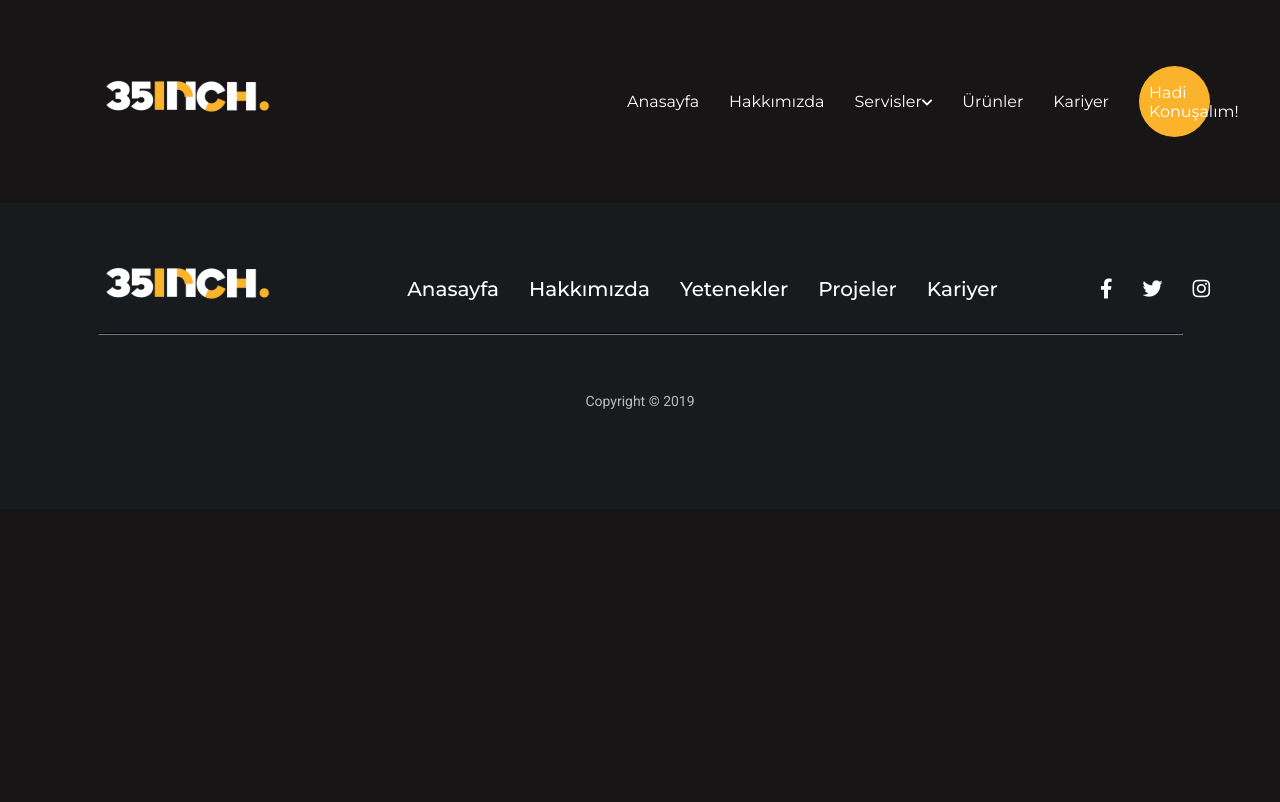
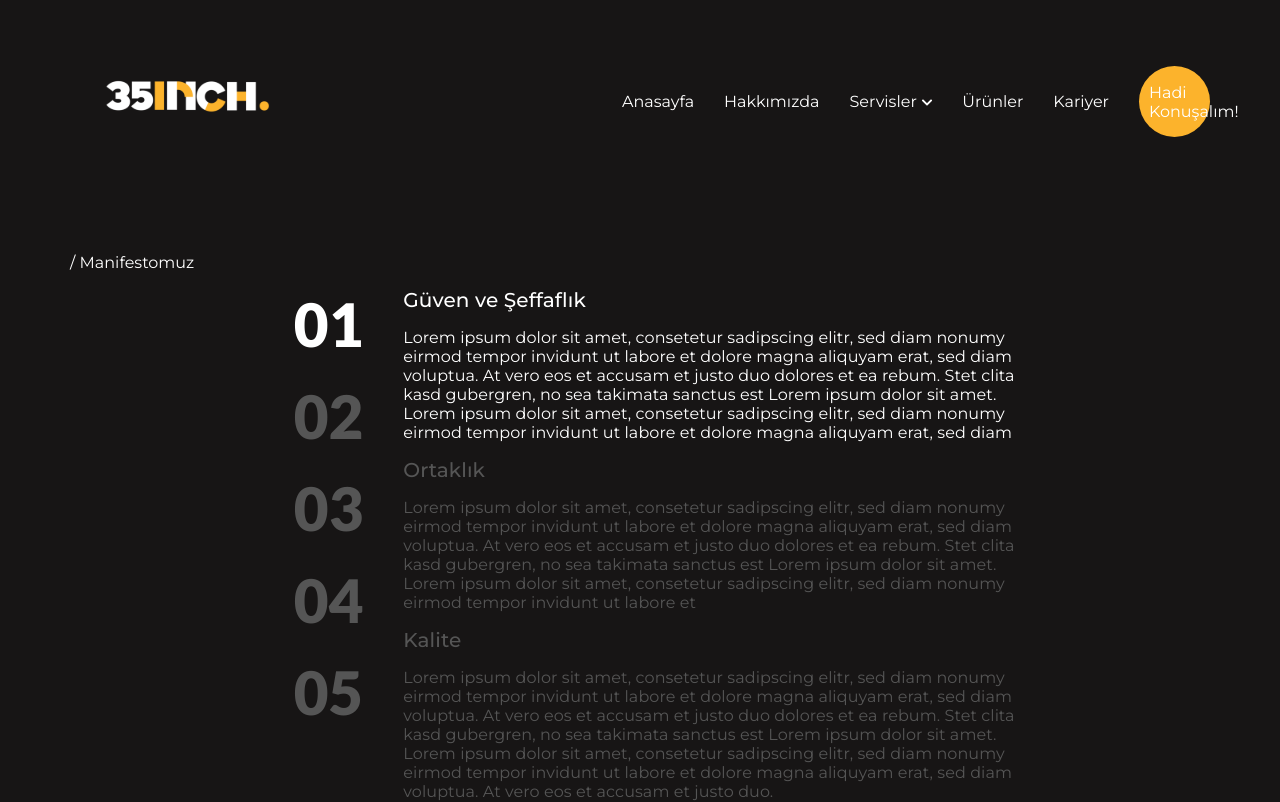
Before and after one commit to emrecan-balgun/35inch-ui, a React (Create React App) app: page / in a window 1280 px wide. Shown: the top 802 px of the page. Built offline with nearby package versions, Linux system fonts and the light colour scheme.

Commit message:
add manifesto

```diff
--- a/src/App.js
+++ b/src/App.js
@@ -1,12 +1,13 @@
-import logo from './logo.svg';
 import './App.css';
 import Header from './Container/Header';
 import Footer from './Container/Footer';
+import Manifesto from './Components/Manifesto';
 
 function App() {
   return (
     <>
     <Header/>
+    <Manifesto />
     <Footer/>
     </>
   );
--- /dev/null
+++ b/src/Components/Manifesto.js
@@ -0,0 +1,63 @@
+import './manifesto.css';
+
+function Manifesto() {
+  return (
+    <div className="manifesto-container">
+        <span>/ Manifestomuz</span>
+        <div className="manifesto">
+             <ul className="numbers">
+                 <li className="count">01</li>
+                 <li className="count off">02</li>
+                 <li className="count off">03</li>
+                 <li className="count off">04</li>
+                 <li className="count off">05</li>
+             </ul>
+             <ul>
+                 <li>
+                    <div className="manifesto-text">
+                        <span>Güven ve Şeffaflık</span>
+                        <p>Lorem ipsum dolor sit amet, consetetur sadipscing elitr, sed diam nonumy eirmod tempor invidunt ut labore et dolore magna aliquyam erat, sed diam voluptua. At vero eos et accusam et justo duo dolores et ea rebum. Stet clita kasd gubergren, no sea takimata sanctus est Lorem ipsum dolor sit amet. Lorem ipsum dolor sit amet, consetetur sadipscing elitr, sed diam nonumy eirmod tempor invidunt ut labore et dolore magna aliquyam erat, sed diam</p>
+                    </div>
+                 </li>
+                 <li>
+                    <div className="manifesto-text off">
+                        <span>Ortaklık</span>
+                        <p>Lorem ipsum dolor sit amet, consetetur sadipscing elitr, sed diam nonumy eirmod tempor invidunt ut labore et dolore magna aliquyam erat, sed diam voluptua. At vero eos et accusam et justo duo dolores et ea rebum. Stet clita kasd gubergren, no sea takimata sanctus est Lorem ipsum dolor sit amet. Lorem ipsum dolor sit amet, consetetur sadipscing elitr, sed diam nonumy eirmod tempor invidunt ut labore et</p>
+                    </div>
+                 </li>
+                 <li>
+                    <div className="manifesto-text off">
+                        <span>Kalite</span>
+                        <p>Lorem ipsum dolor sit amet, consetetur sadipscing elitr, sed diam nonumy eirmod tempor invidunt ut labore et dolore magna aliquyam erat, sed diam voluptua. At vero eos et accusam et justo duo dolores et ea rebum. Stet clita kasd gubergren, no sea takimata sanctus est Lorem ipsum dolor sit amet. Lorem ipsum dolor sit amet, consetetur sadipscing elitr, sed diam nonumy eirmod tempor invidunt ut labore et dolore magna aliquyam erat, sed diam voluptua. At vero eos et accusam et justo duo.</p>
+                    </div>
+                 </li>
+             </ul>
+        </div>
+        {/* <div className="numbers">
+            <div className="newItem">
+                <span className="counter">01</span>
+                <div>
+                    <span className="title">Güven ve Şeffaflık</span>
+                    <p className="text">Lorem ipsum dolor sit amet, consetetur sadipscing elitr, sed diam nonumy eirmod tempor invidunt ut labore et dolore magna aliquyam erat, sed diam voluptua. At vero eos et accusam et justo duo dolores et ea rebum. Stet clita kasd gubergren, no sea takimata sanctus est Lorem ipsum dolor sit amet. Lorem ipsum dolor sit amet, consetetur sadipscing elitr, sed diam nonumy eirmod tempor invidunt ut labore et dolore magna aliquyam erat, sed diam</p>
+                </div>
+            </div>
+            <div className="newItem">
+                <span className="counter off">02</span>
+                <div>
+                    <span className="title">Ortaklık</span>
+                    <p className="text">Lorem ipsum dolor sit amet, consetetur sadipscing elitr, sed diam nonumy eirmod tempor invidunt ut labore et dolore magna aliquyam erat, sed diam voluptua. At vero eos et accusam et justo duo dolores et ea rebum. Stet clita kasd gubergren, no sea takimata sanctus est Lorem ipsum dolor sit amet. Lorem ipsum dolor sit amet, consetetur sadipscing elitr, sed diam nonumy eirmod tempor invidunt ut labore et</p>
+                </div>
+            </div>
+            <div className="newItem">
+                <span className="counter off">03</span>
+                <div>
+                    <span className="title">Kalite</span>
+                    <p className="text">Lorem ipsum dolor sit amet, consetetur sadipscing elitr, sed diam nonumy eirmod tempor invidunt ut labore et dolore magna aliquyam erat, sed diam voluptua. At vero eos et accusam et justo duo dolores et ea rebum. Stet clita kasd gubergren, no sea takimata sanctus est Lorem ipsum dolor sit amet. Lorem ipsum dolor sit amet, consetetur sadipscing elitr, sed diam nonumy eirmod tempor invidunt ut labore et dolore magna aliquyam erat, sed diam voluptua. At vero eos et accusam et justo duo.</p>
+                </div>
+            </div>
+        </div> */}
+    </div>
+  )
+}
+
+export default Manifesto
--- /dev/null
+++ b/src/Components/manifesto.css
@@ -0,0 +1,48 @@
+.manifesto-container {
+    padding-left: 70px;
+    padding-right: 70px;
+    padding-top: 50px;
+    padding-bottom: 50px;
+}
+
+.manifesto {
+    display: flex;
+    flex-direction: row;
+    justify-content: center;
+}
+
+.off {
+    color: #555555;
+}
+
+.active {
+    color: #FFFFFF;
+}
+
+ul {
+    list-style: none;
+}
+
+.numbers {
+    display: flex;
+    flex-direction: column;
+    gap: 20px;
+}
+
+.count {
+    font-family: 'Lato', sans-serif;
+    font-size: 60px;
+}
+
+.manifesto-text span {
+    font-size: 20px;
+    font-weight: 500;
+    letter-spacing: 0.10px;
+}
+
+.manifesto-text p {
+    letter-spacing: 0.08px;
+    font-size: 16px;
+    font-weight: 400;
+    width: 623px;
+}
--- a/src/Container/footer.css
+++ b/src/Container/footer.css
@@ -17,6 +17,7 @@
 }
 
 .footerMenu {
+    padding: 20px;
     display: flex;
     flex-direction: row;
     align-items: center;
@@ -35,7 +36,7 @@
     display: flex;
     justify-content: center;
     align-items: center;
-    padding: 50px;
+    margin: 50px;
 }
 
 .copyright span {
--- a/src/Container/header.css
+++ b/src/Container/header.css
@@ -23,7 +23,7 @@
 }
 
 .faItem {
-    /* margin-left: 5px; */
+    margin-left: 5px;
 }
 
 .item {
--- a/src/index.css
+++ b/src/index.css
@@ -1,4 +1,4 @@
-@import url('https://fonts.googleapis.com/css2?family=Montserrat:wght@400;500&family=Roboto&display=swap');
+@import url('https://fonts.googleapis.com/css2?family=Lato:wght@900&family=Montserrat:wght@400;500&family=Roboto&display=swap');
 
 body {
   margin: 0;
```
